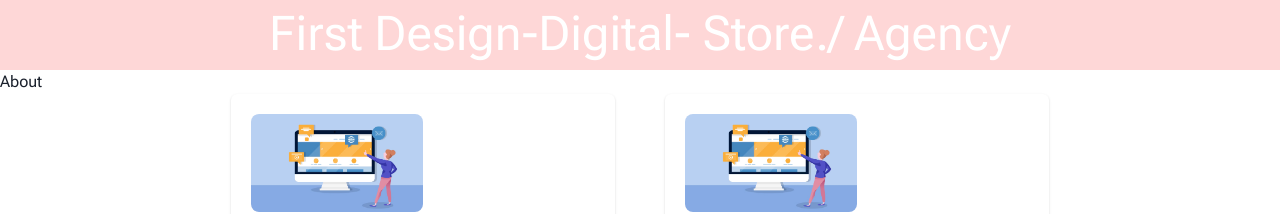
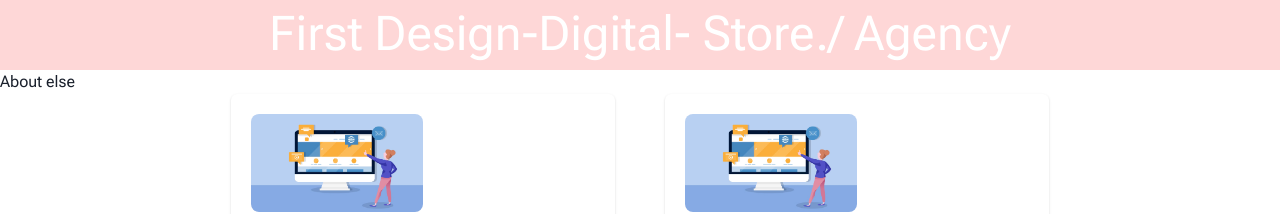
Before and after one commit to davidicabello/PreEntrega1-Cabello, a React (Vite) app: page /about in a window 1280 px wide. Shown: the part 315-529 px from the top of the page. Built offline with nearby package versions, Linux system fonts and the light colour scheme; a web font is replaced by a local one.

Commit message:
Update About.jsx

```diff
--- a/src/components/About.jsx
+++ b/src/components/About.jsx
@@ -1,5 +1,5 @@
 import React from "react";
 
 export const About = () => {
-  return <div>About</div>;
+  return <div>About else</div>;
 };
```
